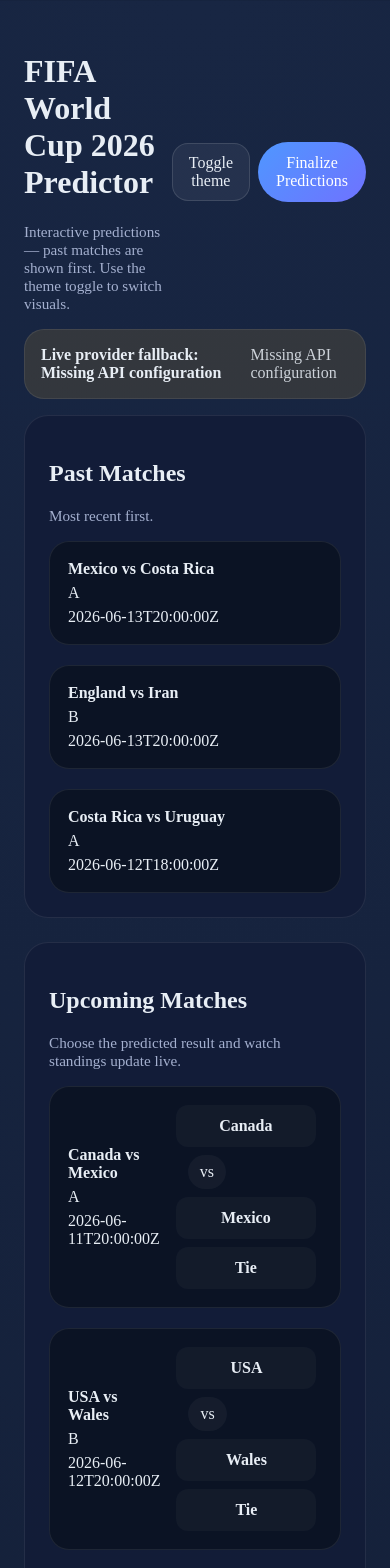
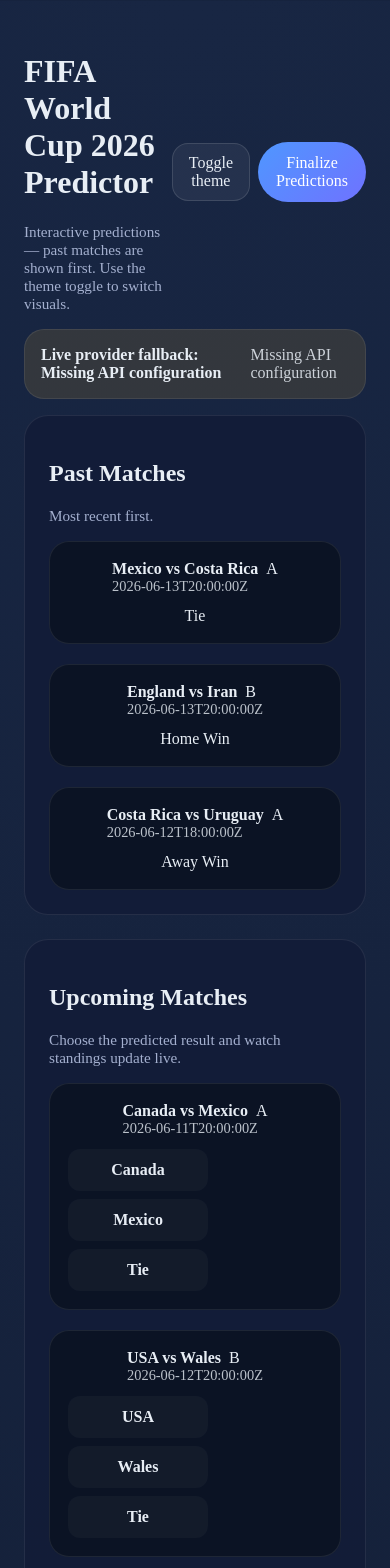
Before and after one commit to Harshu467/fifa26-predictor, a Next.js app: page / in a window 390 px wide. Shown: the top 1568 px of the page. Built offline with nearby package versions, Linux system fonts and the light colour scheme; no server answers.

Commit message:
Improve live match UI responsiveness

```diff
--- a/app/components.tsx
+++ b/app/components.tsx
@@ -1,68 +1,33 @@
 import React from 'react';
 import { Outcome, Match } from './match-data';
 
-const predictionMap: Record<Outcome, string> = {
-  home: 'Home Win',
-  away: 'Away Win',
-  draw: 'Tie'
-};
+const predictionMap: Record<Outcome, string> = { home: 'Home Win', away: 'Away Win', draw: 'Tie' };
 
 export function TeamCard({ name, selected, onClick }: { name: string; selected: boolean; onClick: () => void }) {
-  function handleKey(e: React.KeyboardEvent<HTMLDivElement>) {
-    if (e.key === 'Enter' || e.key === ' ') {
-      e.preventDefault();
-      onClick();
-    }
-  }
-  return (
-    <div
-      className={`team-card ${selected ? 'selected' : ''}`}
-      onClick={onClick}
-      role="button"
-      tabIndex={0}
-      aria-pressed={selected}
-      onKeyDown={handleKey}
-    >
-      <strong>{name}</strong>
-    </div>
-  );
+ return <div className={`team-card ${selected ? 'selected' : ''}`} onClick={onClick} role="button" tabIndex={0}><strong>{name}</strong></div>;
 }
 
 export function MatchCard({ match, value, onSelect }: { match: Match; value?: Outcome; onSelect: (o: Outcome) => void }) {
+ const m:any=match;
  const isCompleted = match.status === 'completed';
+ const scoreAvailable = typeof m.homeScore==='number' && typeof m.awayScore==='number';
  return (
-    <div className="match-card animate-float">
+ <div className="match-card animate-float" style={{display:'flex',flexDirection:'column',gap:12}}>
   <div>
-        <div className="match-meta">
+   <div className="match-meta" style={{display:'flex',flexWrap:'wrap',gap:8,alignItems:'center'}}>
     <strong>{match.home} vs {match.away}</strong>
     <span>{match.group}</span>
-          <span>{match.date}</span>
+    {scoreAvailable && <span style={{fontWeight:700}}>{m.homeScore} - {m.awayScore}</span>}
+    {m.minute && <span style={{padding:'2px 8px',borderRadius:999}}>⏱ {m.minute}'</span>}
    </div>
+   <div style={{fontSize:'0.9rem',opacity:0.8,wordBreak:'break-word'}}>{match.date}</div>
   </div>
-      <div className="match-actions">
-        {isCompleted ? (
-          <span>{value && predictionMap[value]}</span>
-        ) : (
-          <>
-            <TeamCard
-              name={match.home}
-              selected={value === 'home'}
-              onClick={() => onSelect('home')}
-            />
-            <span className="vs-pill">vs</span>
-            <TeamCard
-              name={match.away}
-              selected={value === 'away'}
-              onClick={() => onSelect('away')}
-            />
-            <TeamCard
-              name="Tie"
-              selected={value === 'draw'}
-              onClick={() => onSelect('draw')}
-            />
-          </>
-        )}
+  <div className="match-actions" style={{display:'flex',flexWrap:'wrap',gap:8}}>
+   {isCompleted ? <span>{predictionMap[match.result as Outcome] || 'Finished'}</span> : <>
+    <TeamCard name={match.home} selected={value==='home'} onClick={()=>onSelect('home')} />
+    <TeamCard name={match.away} selected={value==='away'} onClick={()=>onSelect('away')} />
+    <TeamCard name='Tie' selected={value==='draw'} onClick={()=>onSelect('draw')} />
+   </>}
   </div>
-    </div>
-  );
+ </div>);
 }
```
Lines whose indentation alone changed are shown as unchanged.
